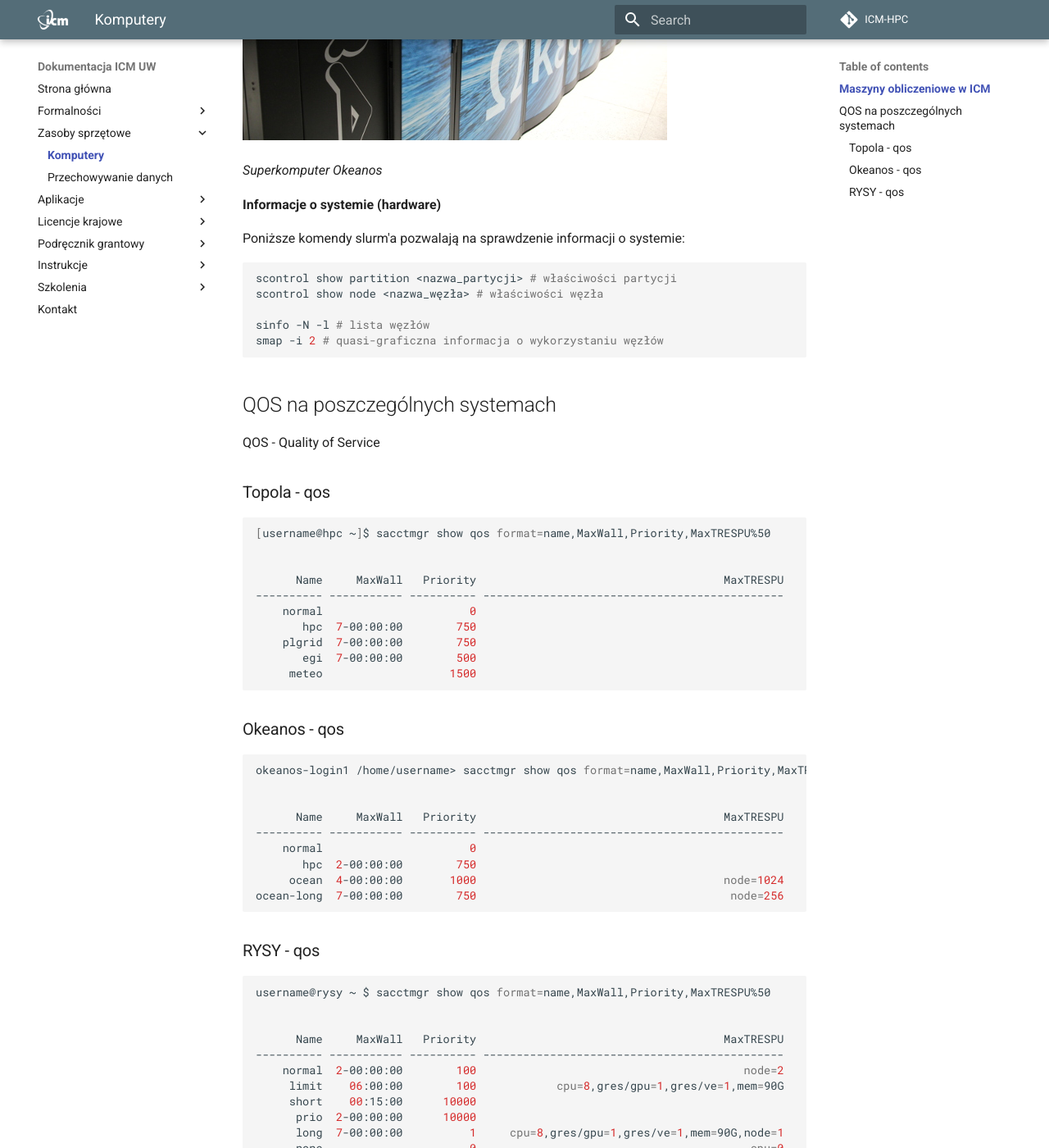
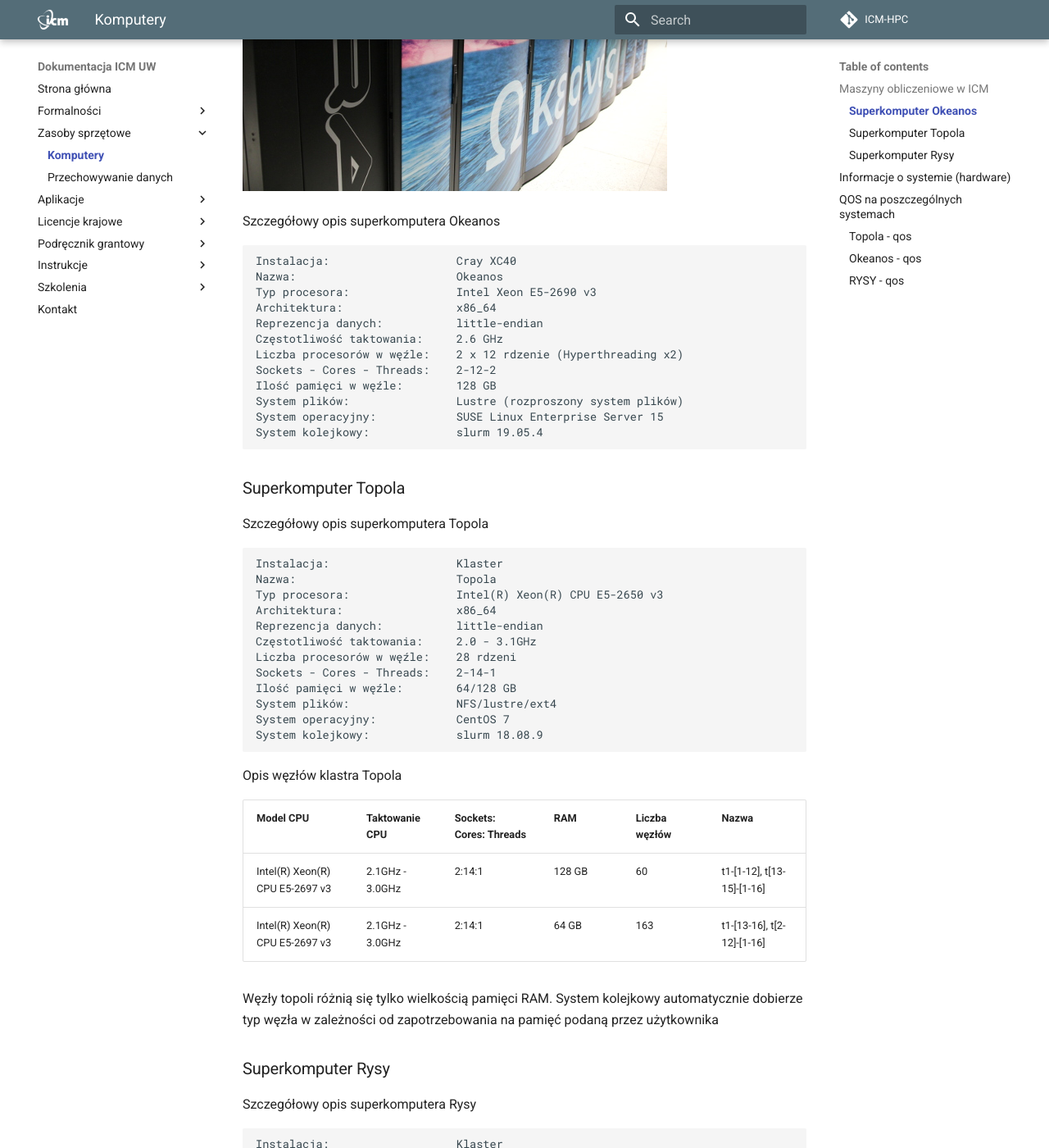
Before and after one commit to kubajal/hpc-docs, an MkDocs documentation site: the page built from docs/O_zasobach_ICM/Zasoby/komputery_w_icm.md, in a window 1280 px wide and 1400 px high, scrolled down 1054 px. Shown: the whole window at 82% size. Built offline with MkDocs 1.6.1 and Material for MkDocs 9.7.7, drawn with Linux system fonts in a browser that asks for light colours; some of the changed text lies outside the part shown.

Commit message:
adding hpc details

````diff
--- a/docs/O_zasobach_ICM/Zasoby/komputery_w_icm.md
+++ b/docs/O_zasobach_ICM/Zasoby/komputery_w_icm.md
@@ -16,28 +16,95 @@ Po zalogowaniu się przez ssh na węzeł dostępowy (hpc.icm.edu.pl) można pono
 
 | Nazwa    | Typ                           | Architektura                | Liczba węzłów obliczeniowych | Parametry węzła obliczeniowego                     |
 |----------| :-----------------------------| :---------------------------| :----------------------------| :--------------------------------------------------|
-|Okeanos   | Superkomputer                 | Intel Haswell Cray XC40     |1084                          | 24 rdzenie, 128 GB pamięci RAM                     |
-|Topola    | Klaster HPC, Klaster PL-Grid  | Intel Haswell Huawei E9000  |223                           | 28 rdzeni, 64 lub 128 GB pamięci RAM               |
-|Rysy/GPU      | Klaster GPU    | Intel Skylake, NVIDIA Volta                |6                             | 36 rdzenie, 380 GB pamięci RAM, 4 GPU              |
-|Rysy/PBaran | Komputer wektorowy, NEC Aurora A300-8    | Intel Xeon Gold 6126 / NEC SX-Aurora Tsubasa   | 1        | 24 rdzenie, 192 GB RAM / 8 x 8 rdzeni, 8 x 48 GB RAM  |
+|Okeanos   | Superkomputer                 | Intel Haswell Cray XC40     | 1084                         | 24 rdzenie, 128 GB pamięci RAM                     |
+|Topola    | Klaster HPC, Klaster PL-Grid  | Intel Haswell Huawei E9000  | 223                          | 28 rdzeni, 64 lub 128 GB pamięci RAM               |
+|Rysy/GPU  | Klaster GPU    | Intel Skylake, NVIDIA Volta                | 6                            | 36 rdzenie, 380 GB pamięci RAM, 4 GPU              |
+|Rysy/PBaran | Komputer wektorowy, NEC Aurora A300-8    | Intel Xeon Gold 6126 / NEC SX-Aurora Tsubasa | 1        | 24 rdzenie, 192 GB RAM / 8 x 8 rdzeni, 8 x 48 GB RAM  |
 
+### Superkomputer Okeanos
 
 ![Okeanos](KomputeryImages/Okeanos_foto.jpg)
 
-*Superkomputer Okeanos*
+Szczegółowy opis superkomputera Okeanos
 
-**Informacje o systemie (hardware)**
-
-Poniższe komendy slurm'a pozwalają na sprawdzenie informacji o systemie:
-
-```.slurm
-scontrol show partition <nazwa_partycji> # właściwości partycji
-scontrol show node <nazwa_węzła> # właściwości węzła
-
-sinfo -N -l # lista węzłów
-smap -i 2 # quasi-graficzna informacja o wykorzystaniu węzłów
+```text
+Instalacja:                   Cray XC40
+Nazwa:                        Okeanos
+Typ procesora:                Intel Xeon E5-2690 v3
+Architektura:                 x86_64
+Reprezencja danych:           little-endian
+Częstotliwość taktowania:     2.6 GHz
+Liczba procesorów w węźle:    2 x 12 rdzenie (Hyperthreading x2)
+Sockets - Cores - Threads:    2-12-2
+Ilość pamięci w węźle:        128 GB
+System plików:                Lustre (rozproszony system plików)
+System operacyjny:            SUSE Linux Enterprise Server 15
+System kolejkowy:             slurm 19.05.4
 ```
 
+### Superkomputer Topola
+
+Szczegółowy opis superkomputera Topola
+
+```text
+Instalacja:                   Klaster
+Nazwa:                        Topola
+Typ procesora:                Intel(R) Xeon(R) CPU E5-2650 v3
+Architektura:                 x86_64
+Reprezencja danych:           little-endian
+Częstotliwość taktowania:     2.0 - 3.1GHz
+Liczba procesorów w węźle:    28 rdzeni
+Sockets - Cores - Threads:    2-14-1
+Ilość pamięci w węźle:        64/128 GB
+System plików:                NFS/lustre/ext4
+System operacyjny:            CentOS 7
+System kolejkowy:             slurm 18.08.9
+```
+
+Opis węzłów klastra Topola
+
+| Model CPU                             | Taktowanie CPU   | Sockets: Cores: Threads | RAM    | Liczba węzłów | Nazwa                       |
+|---------------------------------------| :----------------| :---- ------------------| :------| :-------------| :---------------------------|
+|Intel(R) Xeon(R) CPU E5-2697 v3        | 2.1GHz - 3.0GHz  | 2:14:1                  | 128 GB | 60            | t1-[1-12], t[13-15]-[1-16]  |
+|Intel(R) Xeon(R) CPU E5-2697 v3        | 2.1GHz - 3.0GHz  | 2:14:1                  | 64  GB | 163           | t1-[13-16], t[2-12]-[1-16]  |
+
+Węzły topoli różnią się tylko wielkością pamięci RAM. System kolejkowy automatycznie dobierze typ węzła w zależności od zapotrzebowania na pamięć podaną przez użytkownika
+
+### Superkomputer Rysy
+
+Szczegółowy opis superkomputera Rysy
+
+```text
+Instalacja:                   Klaster
+Nazwa:                        Rysy
+Typ procesora:                Intel(R) Xeon(R) Gold 6154 CPU
+Architektura:                 x86_64
+Reprezencja danych:           little-endian
+Częstotliwość taktowania:     3.0 - 3.7GHz
+Liczba procesorów w węźle:    36 rdzeni
+Sockets - Cores - Threads:    2-18-1
+Ilość pamięci w węźle:        380 GB
+System plików:                nfs4
+System operacyjny:            CentOS 7
+System kolejkowy:             slurm 20.02.3
+```
+
+## Informacje o systemie (hardware)
+
+Poniższe komendy slurm'a pozwalają na samodzielne sprawdzenie informacji o systemie:
+
+```text
+scontrol show partition <nazwa_partycji>        # właściwości partycji
+scontrol show node <nazwa_węzła>                # właściwości węzła
+
+cat /etc/os-release     # informacje o systemie operacyjnym
+df -Th                  # informacje o systemie plików
+
+lscpu                   # informacja o architekturze cpu (warto wykonać te komendę na węźle obliczeniowym)
+sinfo -N -l             # lista węzłów
+sinfo -l -N | awk '{printf ("%1s %15s %15s %15s %10s %10s \n", $1, $2, $3, $5, $6, $7)}' # formatowanie kolumn
+smap -i 2               # quasi-graficzna informacja o wykorzystaniu węzłów
+```
 
 ## QOS na poszczególnych systemach
 
````
Also changed, not shown: .gitlab-ci.yml (+1 -32 lines).
